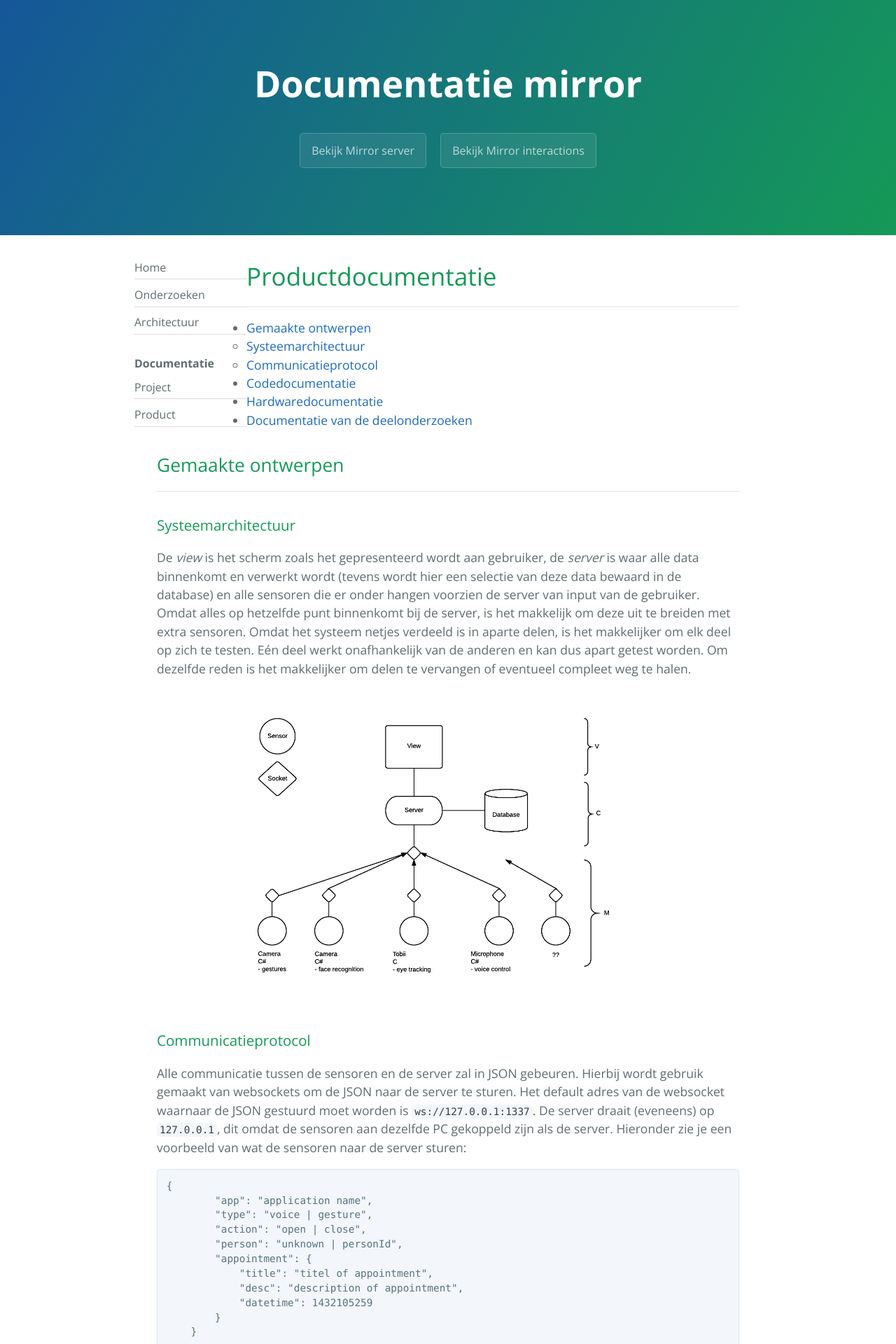
After one commit to deltafhict/mirror-docs, a PHP site: page /pages/product.html in a window 1280 px wide. The commit adds this page. Shown: the top 1920 px of the page at 70% size. Run offline with PHP 8.4, Linux system fonts and the light colour scheme.

Commit message:
Cleanup, fixed headers

```diff
--- /dev/null
+++ b/pages/product.html
@@ -0,0 +1,109 @@
+<!DOCTYPE html>
+  <html lang="en-us">
+  <head>
+    <meta charset="UTF-8">
+    <title>Documentatie mirror | Delta FHICT</title>
+    <meta name="viewport" content="width=device-width, initial-scale=1">
+    <link rel="stylesheet" type="text/css" href="stylesheets/normalize.css" media="screen">
+    <link href="http://fonts.googleapis.com/css?family=Open+Sans:400,700" rel="stylesheet" type="text/css">
+    <link rel="stylesheet" type="text/css" href="../stylesheets/stylesheet.css" media="screen">
+    <link rel="stylesheet" type="text/css" href="../stylesheets/github-light.css" media="screen">
+  </head>
+  <body>
+  <section class="page-header">
+    <h1 class="project-name">Documentatie mirror</h1>
+    <h2 class="project-tagline"></h2>
+    <a href="https://github.com/deltafhict/mirror-server" class="btn">Bekijk Mirror server</a>
+    <a href="https://github.com/deltafhict/mirror-interactions" class="btn">Bekijk Mirror interactions</a>
+    <!--<a href="https://github.com/deltafhict/mirror-docs/zipball/master" class="btn">Download .zip</a>
+    <a href="https://github.com/deltafhict/mirror-docs/tarball/master" class="btn">Download .tar.gz</a>-->
+  </section>
+  <nav>
+    <ul>
+      <li><a href="../index.html">Home</a></li>
+      <li><a href="#">Onderzoeken</a></li>
+      <li><a href="#">Architectuur</a></li>
+
+      </li>
+    </ul>
+    <br />
+    <b>Documentatie</b>
+    <ul>
+      <li><a href="project.html">Project</a></li>
+      <li><a href="product.html">Product</a></li>
+    </ul>
+  </nav>
+  <section class="main-content">
+    <h1><a id="productdocumentatie" class="anchor" href="#productdocumentatie" aria-hidden="false"><span class="octicon octicon-link"></span></a>Productdocumentatie</h1>
+    <hr />
+
+    <ul>
+      <li>
+        <a href="#gemaakte-ontwerpen">Gemaakte ontwerpen</a>
+        <ul>
+          <li><a href="#systeemarchitectuur">Systeemarchitectuur</a></li>
+          <li><a href="#communicatieprotocol">Communicatieprotocol</a></li>
+        </ul>
+      </li>
+      <li><a href="#codedocumentatie">Codedocumentatie</a></li>
+      <li><a href="#hardwaredocumentatie">Hardwaredocumentatie</a></li>
+      <li><a href="#documentatie-van-deelonderzoeken">Documentatie van de deelonderzoeken</a></li>
+    </ul>
+
+    <h2><a id="gemaakte-ontwerpen" class="anchor" href="#gemaakte-ontwerpen" aria-hidden="false"><span class="octicon octicon-link"></span></a>Gemaakte ontwerpen</h2>
+    <hr />
+
+    <h3><a id="systeemarchitectuur" class="anchor" href="#systeemarchitectuur" aria-hidden="false"><span class="octicon octicon-link"></span></a>Systeemarchitectuur</h3>
+    <p>De <i>view</i> is het scherm zoals het gepresenteerd wordt aan gebruiker, de <i>server</i> is waar alle data binnenkomt en verwerkt wordt (tevens wordt hier een selectie van deze data bewaard in de database) en alle sensoren die er onder hangen voorzien de server van input van de gebruiker.
+    Omdat alles op hetzelfde punt binnenkomt bij de server, is het makkelijk om deze uit te breiden met extra sensoren.
+    Omdat het systeem netjes verdeeld is in aparte delen, is het makkelijker om elk deel op zich te testen. Eén deel werkt onafhankelijk van de anderen en kan dus apart getest worden. Om dezelfde reden is het makkelijker om delen te vervangen of eventueel compleet weg te halen.
+    </p>
+    <img src="../images/architectuur.png" class="image" />
+
+    <h3><a id="communicatieprotocol" class="anchor" href="#communicatieprotocol" aria-hidden="false"><span class="octicon octicon-link"></span></a>Communicatieprotocol</h3>
+    <p>Alle communicatie tussen de sensoren en de server zal in JSON gebeuren. Hierbij wordt gebruik gemaakt van websockets om de JSON naar de server te sturen.
+    Het default adres van de websocket waarnaar de JSON gestuurd moet worden is <code>ws://127.0.0.1:1337</code>.
+    De server draait (eveneens) op <code>127.0.0.1</code>, dit omdat de sensoren aan dezelfde PC gekoppeld zijn als de server.
+    Hieronder zie je een voorbeeld van wat de sensoren naar de server sturen:
+    </p>
+    <pre><code>{
+        "app": "application name",
+        "type": "voice | gesture",
+        "action": "open | close",
+        "person": "unknown | personId",
+        "appointment": {
+            "title": "titel of appointment",
+            "desc": "description of appointment",
+            "datetime": 1432105259
+        }
+    }</pre></code>
+
+    <h2><a id="codedocumentatie" class="anchor" href="#codedocumentatie" aria-hidden="false"><span class="octicon octicon-link"></span></a>Documentatie van code</h2>
+    <hr  />
+
+    <p>Op plekken waar het nuttig is in de code zelf commentaar toegevoegd. Documentatie (in de vorm van xml docstrings) is ook toegevoegd. In principe heeft elke methode zijn eigen xml docstring die uitlegt wat de methode doet en waarom. Overige code heeft exra commentaar tussen de regels door om uit te leggen wat de code doet en waarom, indien dit nog niet duidelijk genoeg is aan de hand van de code zelf. Wij streven ernaar om code zo te schrijven dat er zo min mogelijk extra commentaar nodig is om het uit te leggen.</p>
+
+    <h2><a id="hardwaredocumentatie" class="anchor" href="#hardwaredocumentatie" aria-hidden="false"><span class="octicon octicon-link"></span></a>Hardwaredocumentatie</h2>
+    <hr  />
+
+    <p>De gebruikte hardware (en ook sommige andere systeemcomponenten) hebben een eigen map met bijhorende informatie, zoals:
+    <ul>
+      <li>Keuzeverantwoording</li>
+      <li>Relevant onderzoek</li>
+      <li>Problemen &amp; oplossingen</li>
+    </ul>
+    Deze informatie is niet inbegrepen in dit document, maar staat apart vermeld.
+    </p>
+
+    <h2><a id="documentatie-van-deelonderzoeken" class="anchor" href="#documentatie-van-deelonderzoeken" aria-hidden="false"><span class="octicon octicon-link"></span></a>Documentatie van deelonderzoeken</h2>
+    <hr  />
+    <p>Zoals hierboven al uitgelegd is, zijn deelonderzoeken zijn apart bijgesloten bij elk systeemcomponent waar een deelonderzoek voor gedaan is.</p>
+
+    <footer class="site-footer">
+      <span class="site-footer-owner"><a href="https://github.com/deltafhict/mirror-docs">mirror-docs</a> wordt onderhouden door <a href="https://github.com/deltafhict">Delta FHICT</a>.</span>
+
+      <span class="site-footer-credits">Deze pagina is gegenereerd door <a href="https://pages.github.com">GitHub Pages</a> met behulp van het <a href="https://github.com/jasonlong/cayman-theme">Cayman theme</a> door <a href="https://twitter.com/jasonlong">Jason Long</a>.</span>
+    </footer>
+  </section>
+  </body>
+</html>
```
Also changed, not shown: index.html (added, +62 -0 lines), index.php (deleted, +0 -25 lines), pages/project.html (added, +113 -0 lines), product_documentatie.php (deleted, +0 -67 lines), project_documentatie.php (deleted, +0 -67 lines), stylesheets/stylesheet.css (+12 -14 lines), README.md.
